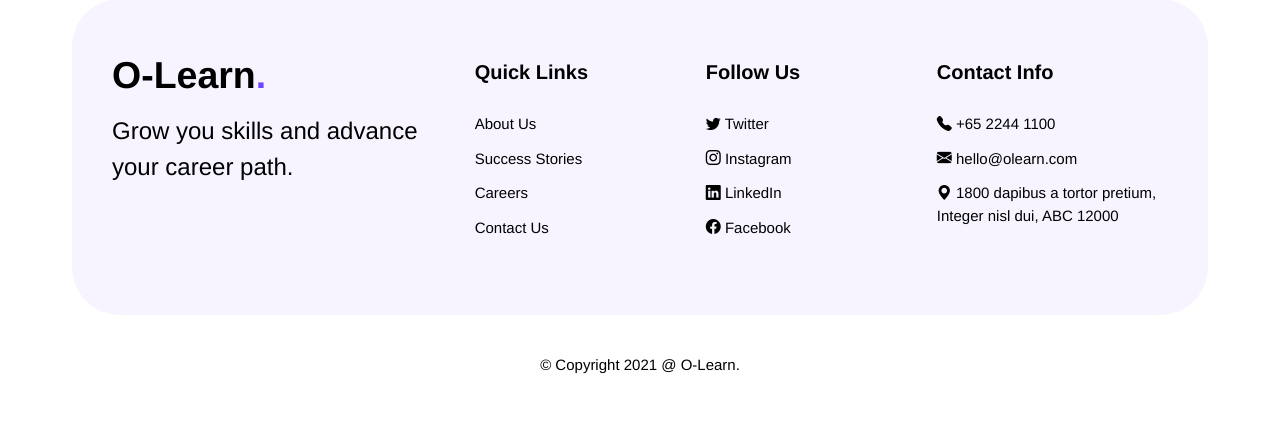
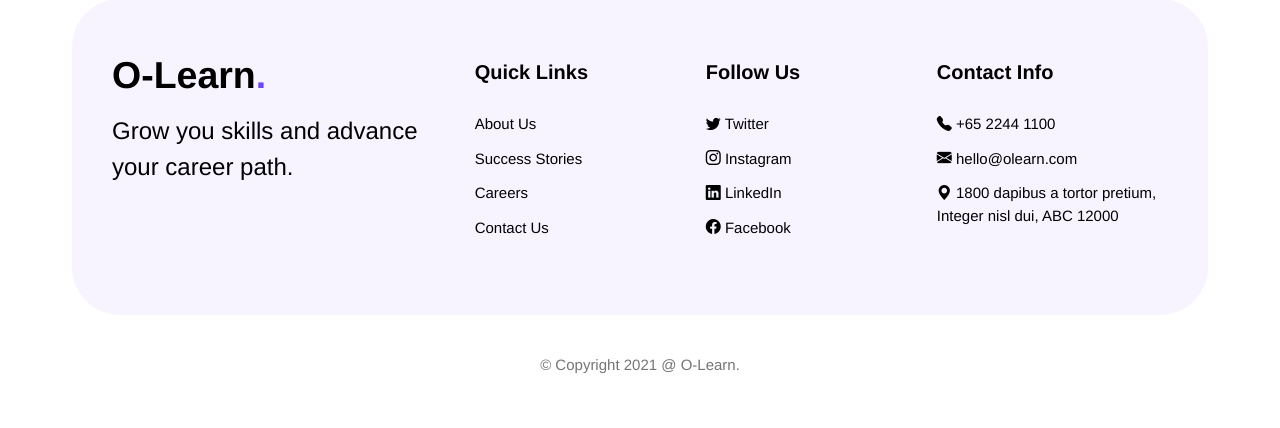
Before and after one commit to shinushaju/olearn, a Flask app: page /about in a window 1280 px wide. Shown: the part 2158-2586 px from the top of the page. Run offline with Flask 2, Linux system fonts and the light colour scheme.

Commit message:
changed copyright label color

```diff
--- a/templates/base.html
+++ b/templates/base.html
@@ -90,7 +90,7 @@
                 </div>
             </div>
         </div>
-        <p class="w3-center w3-padding-24">&copy; Copyright 2021 @ O-Learn.</p>
+        <p class="w3-center w3-padding-24 w3-text-gray">&copy; Copyright 2021 @ O-Learn.</p>
     </footer>
     <!-- footer ends here -->
 
```
